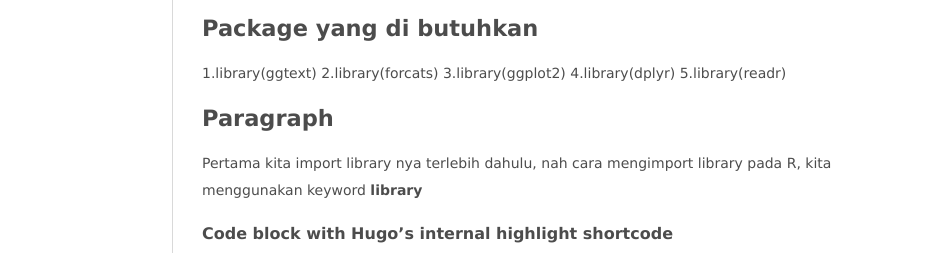
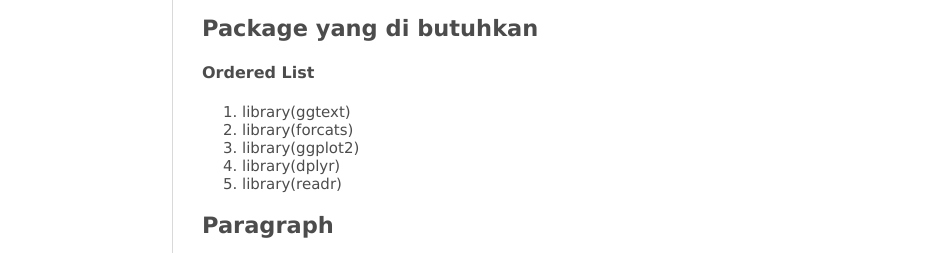
Before and after one commit to hafifamudi/hafifamudi.github.io, a plain HTML site: page post/analyst/index.html in a window 1280 px wide. Shown: the part 466-719 px from the top of the page, 340-1280 px from the left. Drawn offline with Linux system fonts and the light colour scheme.

Commit message:
fix post

```diff
--- a/post/analyst/index.html
+++ b/post/analyst/index.html
@@ -167,13 +167,14 @@
 <p>Di era sekarang ini, Artificial Intelligence lagi hot hotnya nih, banyak cabang Ilmu dari AI seperti Mechine Learning, Deep Learning, NLP (Natural Language Processing) dan lain-lain yang berbondong bondong di pelajari oleh orang-orang di karenakan karir nya yang cukup menjanjikan.
 Salah satu skill set yang di butuhkan sebelum meloncat kepada bidang AI ialah Data Analyst dan Data Scientst. Jadi kali ini kita akan mempelajari seputar Data Analyst menggunakan dataset sample instagram menggunakan bahasa pemograman R. Penasarankan gimana caranya, kita let&rsquo;s go ajaa.</p>
 <h2 id="package-yang-di-butuhkan">Package yang di butuhkan</h2>
-<!-- raw HTML omitted -->
-<!-- raw HTML omitted -->
-<p>1.library(ggtext)
-2.library(forcats)
-3.library(ggplot2)
-4.library(dplyr)
-5.library(readr)</p>
+<h4 id="ordered-list">Ordered List</h4>
+<ol>
+<li>library(ggtext)</li>
+<li>library(forcats)</li>
+<li>library(ggplot2)</li>
+<li>library(dplyr)</li>
+<li>library(readr)</li>
+</ol>
 <h2 id="paragraph-1">Paragraph</h2>
 <p>Pertama kita import library nya terlebih dahulu, nah cara mengimport library pada R, kita
 menggunakan keyword <strong>library</strong></p>
@@ -193,7 +194,7 @@ Nah dari sini kita sudah dapat memanggil method ggplot() nya untuk melakukan vis
 menggunakan fungsi geom_segment untuk mengatur sumbu x dan y nya.
 Properti colour dan linetype di gunakan untuk mengatur warna dan jenis line / garis yang digunakan
 pada grafik.</p>
-<h4 id="code-block-with-hugos-internal-highlight-shortcode-1">Code block with Hugo&rsquo;s internal highlight shortcode</h4>
+<!-- raw HTML omitted -->
 <div class="highlight"><pre style="color:#f8f8f2;background-color:#272822;-moz-tab-size:4;-o-tab-size:4;tab-size:4"><code class="language-r" data-lang="r">igstats <span style="color:#f92672">&lt;-</span> <span style="color:#a6e22e">read_csv</span>(<span style="color:#e6db74">&#34;igstats.csv&#34;</span>)
 
 <span style="color:#a6e22e">glimpse</span>(igstats)
@@ -216,8 +217,7 @@ igstats_plot <span style="color:#f92672">&lt;-</span>
 geom_text untuk memberikan keterangan teks pada grafik
 geom_curve untuk menggambarkan curve line
 dan annotate fungsi yang di gunakan untuk memberikan custom text position dan style pada grafik</p>
-<p>Terakhir kita memanggil variable igstats_plot untuk menampilkan visualisainya</p>
-<h4 id="code-block-with-hugos-internal-highlight-shortcode-2">Code block with Hugo&rsquo;s internal highlight shortcode</h4>
+<p>Terakhir kita memanggil variable igstats_plot untuk menampilkan visualisainya
 <div class="highlight"><pre style="color:#f8f8f2;background-color:#272822;-moz-tab-size:4;-o-tab-size:4;tab-size:4"><code class="language-r" data-lang="r"> <span style="color:#f92672">+</span>
   <span style="color:#a6e22e">geom_point</span>(
     <span style="color:#a6e22e">aes</span>(avglikes, day, fill <span style="color:#f92672">=</span> is_weekend),
@@ -286,7 +286,7 @@ dan annotate fungsi yang di gunakan untuk memberikan custom text position dan st
   <span style="color:#a6e22e">theme_void</span>() <span style="color:#f92672">+</span>
   <span style="color:#a6e22e">theme</span>(plot.background <span style="color:#f92672">=</span> <span style="color:#a6e22e">element_rect</span>(fill <span style="color:#f92672">=</span> <span style="color:#e6db74">&#34;Black&#34;</span>))
 
-igstats_plot</code></pre></div>
+igstats_plot</code></pre></div></p>
 <!-- raw HTML omitted -->
 <!-- raw HTML omitted -->
 <!-- raw HTML omitted -->
```
